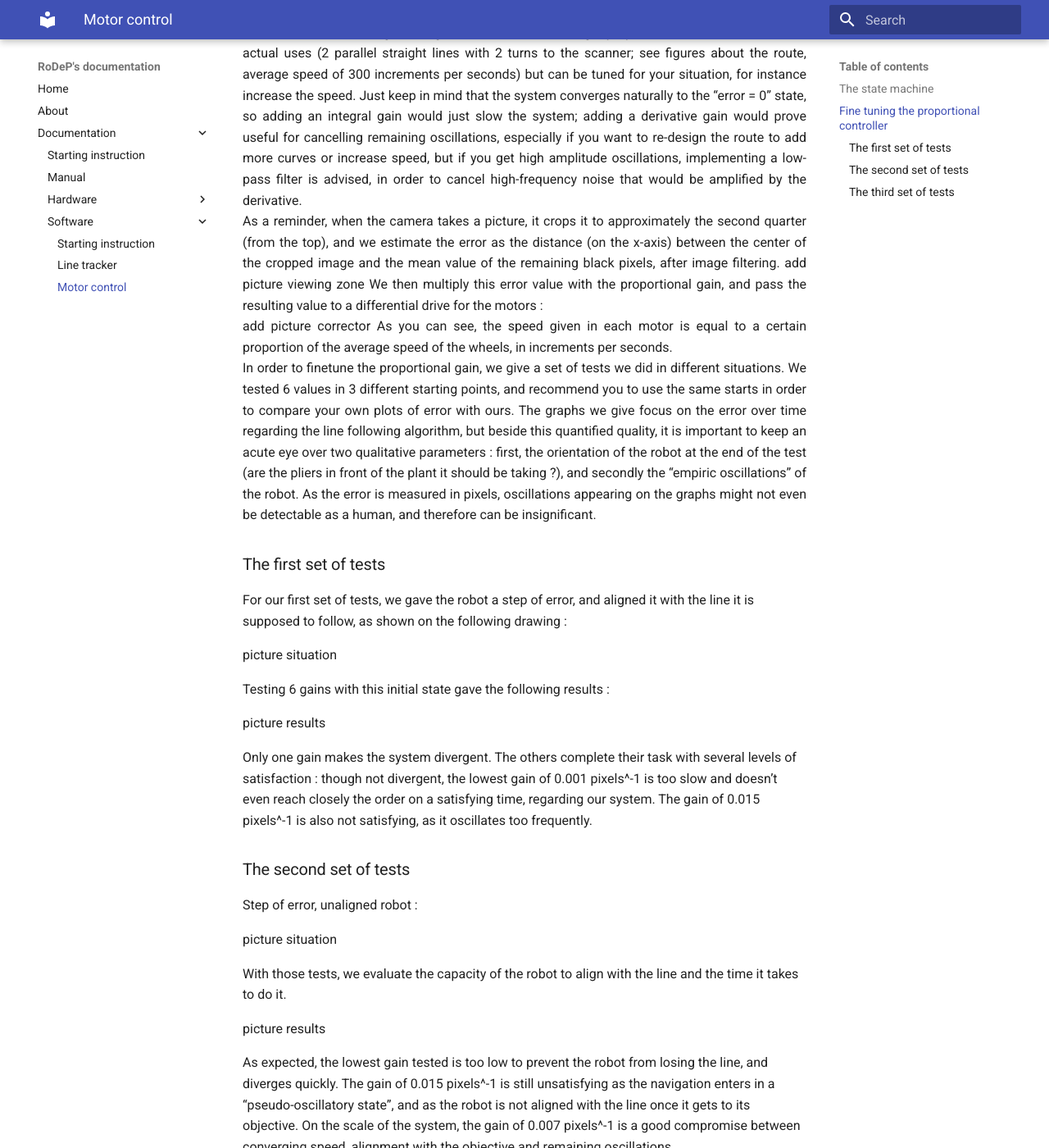
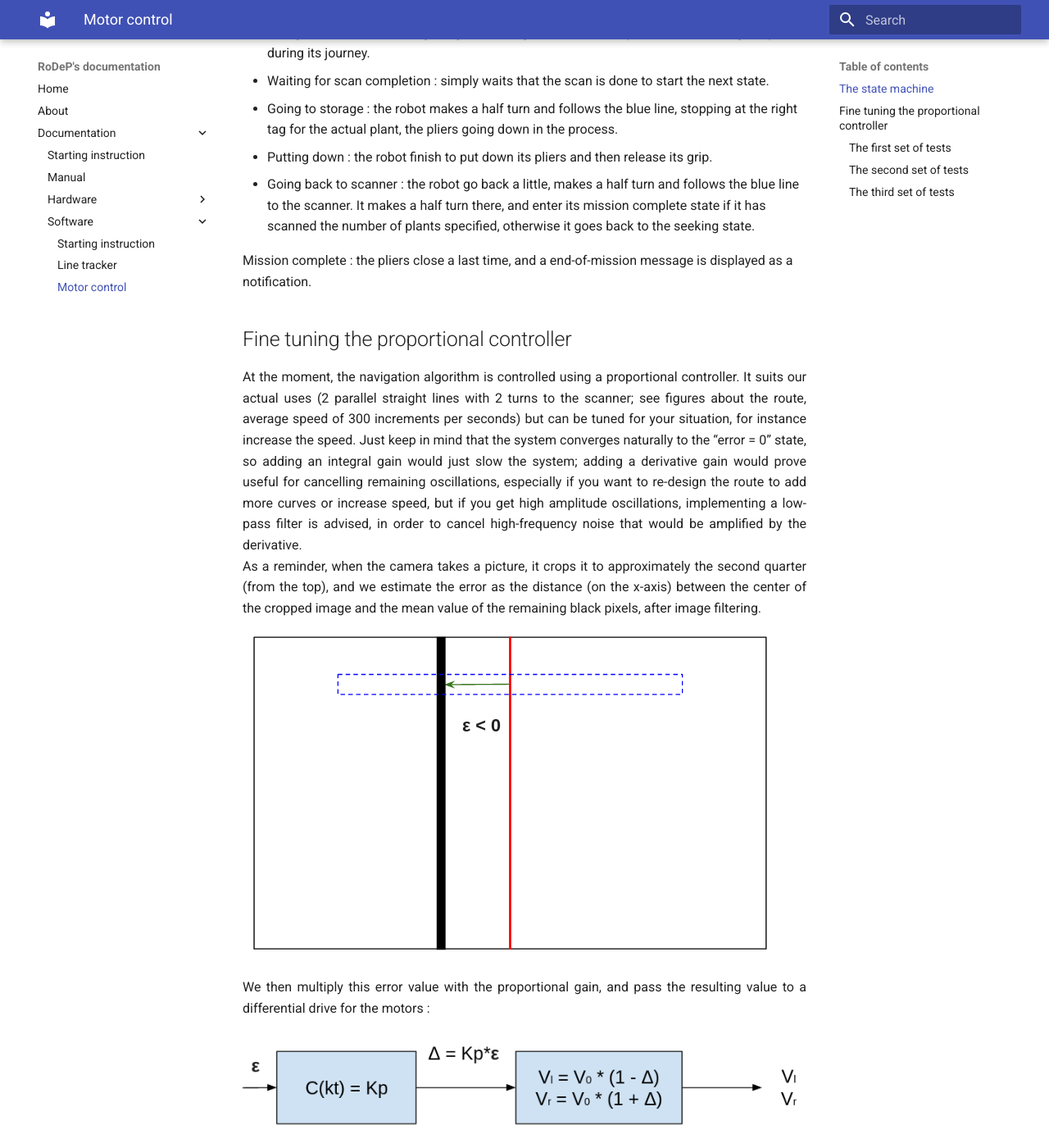
Before and after one commit to Nicobranas/RoDeP-documentation, an MkDocs documentation site: the page built from docs/control.md, in a window 1280 px wide and 1400 px high, scrolled down 1197 px. Shown: the whole window at 82% size. Built offline with MkDocs 1.6.1 and Material for MkDocs 9.7.7, drawn with Linux system fonts in a browser that asks for light colours; some of the changed text lies outside the part shown.

Commit message:
vision and control finished

```diff
--- a/docs/control.md
+++ b/docs/control.md
@@ -8,7 +8,7 @@
 	With this format, the robot goes through 9 states during its mission, two of them being the initial state and final state. When starting the script, make sure to specify the number of plants to be scanned.
 	We tried to define those states as intuitive as possible. Here is a diagram outlining its routine : <br/></p>
 
-add picture : routine
+![Work organization](Control files/StateMachine.png)
 
 <p align = justify>Here is the detail of every state :
 <ul>
@@ -34,47 +34,47 @@
 ## Fine tuning the proportional controller
 <p align = justify>At the moment, the navigation algorithm is controlled using a proportional controller. It suits our actual uses (2 parallel straight lines with 2 turns to the scanner; see figures about the route, average speed of 300 increments per seconds) but can be tuned for your situation, for instance increase the speed. Just keep in mind that the system converges naturally to the “error = 0” state, so adding an integral gain would just slow the system; adding a derivative gain would prove useful for cancelling remaining oscillations, especially if you want to re-design the route to add more curves or increase speed, but if you get high amplitude oscillations, implementing a low-pass filter is advised, in order to cancel high-frequency noise that would be amplified by the derivative.
 <br/>
-As a reminder, when the camera takes a picture, it crops it to approximately the second quarter (from the top), and we estimate the error as the distance (on the x-axis) between the center of the cropped image and the mean value of the remaining black pixels, after image filtering.
+As a reminder, when the camera takes a picture, it crops it to approximately the second quarter (from the top), and we estimate the error as the distance (on the x-axis) between the center of the cropped image and the mean value of the remaining black pixels, after image filtering.<br/></p>
 
-add picture viewing zone
+![Vision](Control files/view.png)
 
-We then multiply this error value with the proportional gain, and pass the resulting value to a differential drive for the motors : <br/>
+<p align = justify>We then multiply this error value with the proportional gain, and pass the resulting value to a differential drive for the motors : <br/></p>
 
-add picture corrector
+![Pseudo-block chain](Control files/block.png)
 
-As you can see, the speed given in each motor is equal to a certain proportion of the average speed of the wheels, in increments per seconds.<br/>
-In order to finetune the proportional gain, we give a set of tests we did in different situations. We tested 6 values in 3 different starting points, and recommend you to use the same starts in order to compare your own plots of error with ours. The graphs we give focus on the error over time regarding the line following algorithm, but beside this quantified quality, it is important to keep an acute eye over two qualitative parameters : first, the orientation of the robot at the end of the test (are the pliers in front of the plant it should be taking ?), and secondly the “empiric oscillations” of the robot. As the error is measured in pixels, oscillations appearing on the graphs might not even be detectable as a human, and therefore can be insignificant.</p>
+<p align = justify>As you can see, the speed given in each motor is equal to a certain proportion of the average speed of the wheels, in increments per seconds.<br/>
+In order to finetune the proportional gain, we give a set of tests we did in different situations. We tested 6 values in 3 different starting points, and recommend you to use the same starts in order to compare your own plots of error with ours. The graphs we give focus on the error over time regarding the line following algorithm, but beside this quantified quality, it is important to keep an acute eye over two qualitative parameters : first, the orientation of the robot at the end of the test (are the pliers in front of the plant it should be taking ?), and secondly the “empiric oscillations” of the robot. As the error is measured in pixels, oscillations appearing on the graphs might not even be detectable as a human, and therefore can be insignificant.<br/></p>
 
 ### The first set of tests
-</p align = justify>For our first set of tests, we gave the robot a step of error, and aligned it with the line it is supposed to follow, as shown on the following drawing : <br/>
+</p align = justify>For our first set of tests, we gave the robot a step of error, and aligned it with the line it is supposed to follow, as shown on the following drawing : <br/></p>
 
-picture situation
+![Work organization](Control files/Tests_kp_jeu1.JPG)
 
-Testing 6 gains with this initial state gave the following results : <br/>
+<p align = justify>Testing 6 gains with this initial state gave the following results : <br/></p>
 
-picture results
+![Work organization](Control files/straight line aligned.png)
 
-Only one gain makes the system divergent. The others complete their task with several levels of satisfaction : though not divergent, the lowest gain of 0.001 pixels^-1 is too slow and doesn’t even reach closely the order on a satisfying time, regarding our system. The gain of 0.015 pixels^-1 is also not satisfying, as it oscillates too frequently. <br/></p>
+<p align = justify>Only one gain makes the system divergent. The others complete their task with several levels of satisfaction : though not divergent, the lowest gain of 0.001 pixels^-1 is too slow and doesn’t even reach closely the order on a satisfying time, regarding our system. The gain of 0.015 pixels^-1 is also not satisfying, as it oscillates too frequently. <br/></p>
 
 ### The second set of tests
-</p align = justify>Step of error, unaligned robot :<br/>
+</p align = justify>Step of error, unaligned robot :<br/></p>
 
-picture situation
+![Work organization](Control files/Tests_kp_jeu2.JPG)
 
-With those tests, we evaluate the capacity of the robot to align with the line and the time it takes to do it. <br/>
+<p align = justify>With those tests, we evaluate the capacity of the robot to align with the line and the time it takes to do it. <br/></p>
 
-picture results
+![Work organization](Control files/straight line unaligned.png)
 
-As expected, the lowest gain tested is too low to prevent the robot from losing the line, and diverges quickly. The gain of 0.015 pixels^-1 is still unsatisfying as the navigation enters in a “pseudo-oscillatory state”, and as the robot is not aligned with the line once it gets to its objective. On the scale of the system, the gain of 0.007 pixels^-1 is a good compromise between converging speed, alignment with the objective and remaining oscillations.<br/></p>
+<p align = justify>As expected, the lowest gain tested is too low to prevent the robot from losing the line, and diverges quickly. The gain of 0.015 pixels^-1 is still unsatisfying as the navigation enters in a “pseudo-oscillatory state”, and as the robot is not aligned with the line once it gets to its objective. On the scale of the system, the gain of 0.007 pixels^-1 is a good compromise between converging speed, alignment with the objective and remaining oscillations.<br/></p>
 
 ### The third set of tests
 
-</p aligny = justify>Robot going from the scanner to the first plant.<br/>
+</p aligny = justify>Robot going from the scanner to the first plant.<br/></p>
 
-add picture sitatuin
+![Work organization](Control files/Tests_kp_jeu3.JPG)
 
-With those tests, we evaluate the capacity of the robot at reaching its effective objective in a “real situation”.</br>
+<p align = justify>With those tests, we evaluate the capacity of the robot at reaching its effective objective in a “real situation”.</br></p>
 
-add picture results
+![Work organization](Control files/scanner to plant.png)
 
-As previously mentioned, the gain of 0.007 pixels^-1 is a good choice since it makes the robot getting to its objective correctly, with a good average time.<br/></p>
+<p align = justify>As previously mentioned, the gain of 0.007 pixels^-1 is a good choice since it makes the robot getting to its objective correctly, with a good average time.<br/></p>
```
Also changed, not shown: docs/about.md (+1 -1 lines), docs/tracker.md (+3 -3 lines), docs/Building files/blue_line.png (added), docs/Building files/green_line.png (added), docs/Building files/map.png (added), docs/Control files/StateMachine.png (added), docs/Control files/Tests_kp_jeu1.JPG (added), docs/Control files/Tests_kp_jeu2.JPG (added), docs/Control files/Tests_kp_jeu3.JPG (added), docs/Control files/block.png (added), docs/Control files/scanner to plant.png (added), docs/Control files/straight line aligned.png (added), docs/Control files/straight line unaligned.png (added), docs/Control files/view.png (added), 2 more files, 1 other file.
